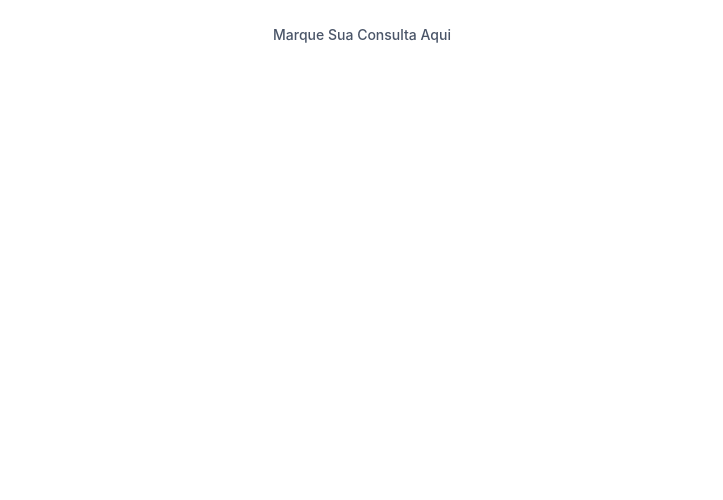
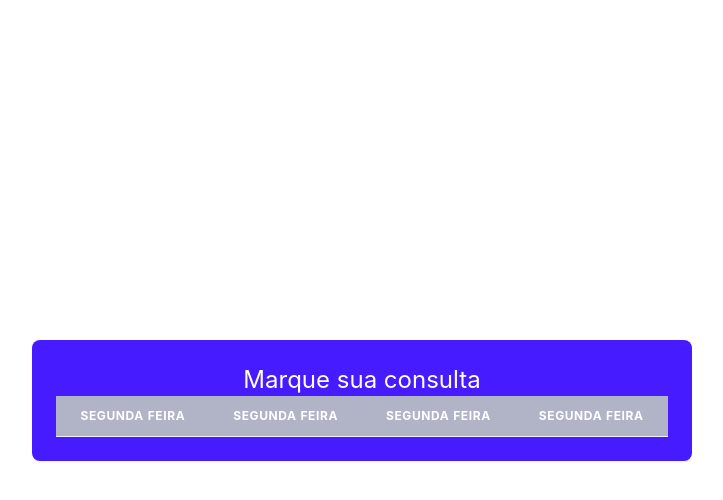
Before and after one commit to talDoFlemis/health_hub, a Next.js app in the folder frontend/: page /appointments in a window 1280 px wide. Shown: the top 500 px of the page, without its empty margins (278-1001 px from the left). Built offline with nearby package versions, Linux system fonts and the light colour scheme.

Commit message:
commit para guardar progresso

```diff
--- a/frontend/src/pages/appointments.tsx
+++ b/frontend/src/pages/appointments.tsx
@@ -1,27 +1,50 @@
 import Head from "next/head";
 import {
     TableContainer,
-    Table, Thead, TableCaption,
+    Table, Thead, TableCaption, Th, Tr, extendTheme,
 } from "@chakra-ui/react";
 
 const consult = () => {
     return (<>
-        <Head>
-            <title>Marque sua consulta</title>
-        </Head>
         <main>
-            <div className="flex flex-column items-center justify-center">
-                <TableContainer className={`
-                    bg-
+            <div className="flex justify-center items-center h-screen w-full">
+                <div className={`
+                    bg-primary text-primary
+                    shadow-sm rounded-lg gap-8 p-6
                 `}>
-                    <Table variant={'simple'}>
-                        <Thead>
-                            <TableCaption>Marque Sua Consulta Aqui</TableCaption>
-                        </Thead>
-                    </Table>
-                </TableContainer>
+                    <div className={`
+                        flex justify-center
+                        w-full
+                    `}>
+                        <span className="text-2xl text-boxText border-0">
+                            Marque sua consulta
+                        </span>
+                    </div>
+                    <div className={`
+                        bg-box
+                    `}>
+                        <Table>
+                            <Thead>
+                                <Tr color="white">
+                                    <Th><span
+                                        className={"text-boxText"}>Segunda Feira
+                                    </span></Th>
+                                    <Th><span
+                                        className={"text-boxText"}>Segunda Feira
+                                    </span></Th>
+                                    <Th><span
+                                        className={"text-boxText"}>Segunda Feira
+                                    </span></Th>
+                                    <Th><span
+                                        className={"text-boxText"}>Segunda Feira
+                                    </span></Th>
+                                </Tr>
+                            </Thead>
+                        </Table>
+                    </div>
+                </div>
             </div>
         </main>
-</>)};
+    </>);};
 
 export default consult;
--- a/frontend/tailwind.config.js
+++ b/frontend/tailwind.config.js
@@ -8,6 +8,8 @@ module.exports = {
       colors: {
         primary: "#461bff",
         secondary: "#0e0e5e",
+        box: "#B1B3C7",
+        boxText: "#FFFFFF",
         accent: "#FF9100",
         description: "#21262C",
       },
```
